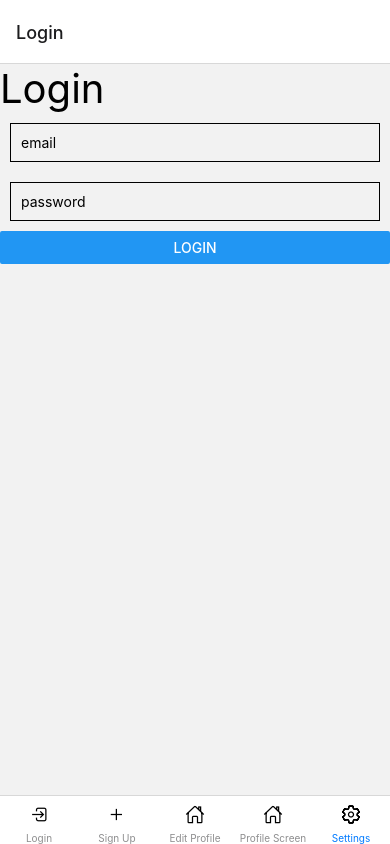
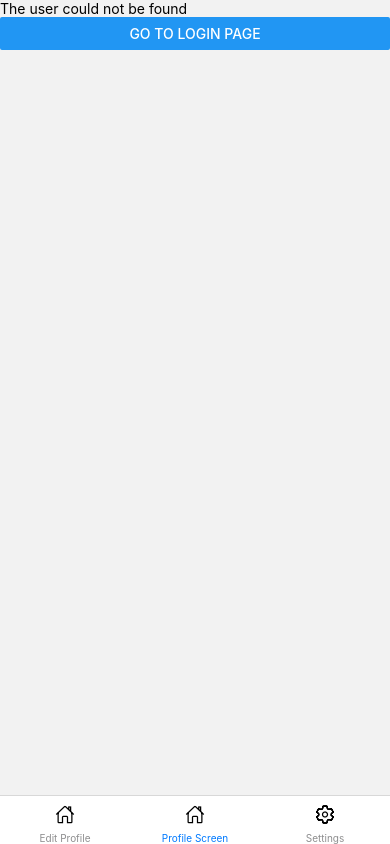
Before and after one commit to anda19ad/DediProjekt, a React Native app: screen / in a window 390 px wide. Built offline with nearby package versions, Linux system fonts and the light colour scheme; no server answers.

Commit message:
Tab navigator depends ons whether your are logged in or not. Problems with the log in function..

```diff
--- a/App.js
+++ b/App.js
@@ -17,6 +17,7 @@ import {createStackNavigator} from "@react-navigation/stack";
 import {createBottomTabNavigator} from "@react-navigation/bottom-tabs";
 import {NavigationContainer} from "@react-navigation/native";
 import Ionicons from 'react-native-vector-icons/Ionicons';
+import {Button} from "react-native-web";
 
 
 const firebaseConfig = {
@@ -31,7 +32,7 @@ const firebaseConfig = {
 
 
 
-function App() {
+function App({navigation}) {
 
     //Initializing Firebase and making sure that only one firebase is initialized
   if (!firebase.apps.length) {
@@ -60,15 +61,14 @@ function App() {
         };
     }, []);
 
-    //if the user is not logged in return to BeforeLogin
-    if (user.loggedIn){
+    //if the user is not logged in return to BeforeLogin. Seeing some trouble with directing outside the stacknavigator!
+    /*if (user.loggedIn){
         return <ProfileScreen/>
-    }
+    }*/
     //return user.loggedIn ? <ProfileScreen /> : <BeforeLogin/> ;
 
     const Stack = createStackNavigator ();
     const Tab = createBottomTabNavigator();
-
 
     const stackNav = ()=> {
         return(
@@ -81,15 +81,29 @@ function App() {
         )
     };
 
+    const forNavigationContainer = ()=>{
+        if(user.loggedIn){
+            return(
+                <Tab.Navigator initialRouteName = "Login">
+                    <Tab.Screen name={'Login'} component={LogIn} options={{tabBarIcon: () => ( <Ionicons name="log-in-outline" size={20} />),headerShown:null}}/>
+                    <Tab.Screen name={'Sign Up'} component={SignUp} options={{tabBarIcon: () => ( <Ionicons name="add" size={20} />),headerShown:null}}/>
+                </Tab.Navigator>
+        )
+
+        }else{
+            return(
+                <Tab.Navigator initialRouteName = "Profile Screen">
+                    <Tab.Screen name={'Edit Profile'} component={EditProfile} options={{tabBarIcon: () => ( <Ionicons name="home-outline" size={20} />),headerShown:null}}/>
+                    <Tab.Screen name={'Profile Screen'} component={ProfileScreen} options={{tabBarIcon: () => ( <Ionicons name="home-outline" size={20} />),headerShown:null}}/>
+                    <Tab.Screen name={'Settings'} component={stackNav} options={{tabBarIcon: () => ( <Ionicons name="settings-outline" size={20} />),headerShown:null}}/>
+                </Tab.Navigator>
+                )
+        }
+    };
+
   return (
       <NavigationContainer>
-          <Tab.Navigator initialRouteName = "Settings">
-              <Tab.Screen name={'Login'} component={LogIn} options={{tabBarIcon: () => ( <Ionicons name="log-in-outline" size={20} />),headerShown:null}}/>
-              <Tab.Screen name={'Sign Up'} component={SignUp} options={{tabBarIcon: () => ( <Ionicons name="add" size={20} />),headerShown:null}}/>
-              <Tab.Screen name={'Edit Profile'} component={EditProfile} options={{tabBarIcon: () => ( <Ionicons name="home-outline" size={20} />),headerShown:null}}/>
-              <Tab.Screen name={'Profile Screen'} component={ProfileScreen} options={{tabBarIcon: () => ( <Ionicons name="home-outline" size={20} />),headerShown:null}}/>
-              <Tab.Screen name={'Settings'} component={stackNav} options={{tabBarIcon: () => ( <Ionicons name="settings-outline" size={20} />),headerShown:null}}/>
-          </Tab.Navigator>
+          {forNavigationContainer()}
       </NavigationContainer>
   );
 
--- a/Components/EditProfile.js
+++ b/Components/EditProfile.js
@@ -1,11 +1,25 @@
 import React from 'react';
-import { StyleSheet, Text, View } from 'react-native';
+import {Button, StyleSheet, Text, View} from 'react-native';
 import firebase from "firebase";
 
 export default function App() {
     //Function for getting current user ID so the information can be changed
     const seeCurrentUser = () => {
 
+    }
+
+    const navigateToLogin = () =>{
+        navigation.navigate('Login')
+    };
+
+    //If it is not possible to access the wanted user
+    if (!firebase.auth().currentUser) {
+        //Button for going back to login page if user is not logged ind
+        return (
+            <View><Text>The user could not be found</Text>
+                <Button onPress={()=>navigateToLogin()} title="Go to login page"/>
+            </View>
+        )
     }
 
     //Variable containing the currentUser
--- a/Components/ProfileScreen.js
+++ b/Components/ProfileScreen.js
@@ -30,14 +30,12 @@ function ProfileScreen({navigation}) {
 
     //If it is not possible to access the wanted user
     if (!firebase.auth().currentUser) {
+        //Button for going back to login page if user is not logged ind
         return (
             <View><Text>The user could not be found</Text>
                 <Button onPress={()=>navigateToLogin()} title="Go to login page"/>
             </View>
             )
-
-        //Button for going back to login page
-
     }
 
     return (
@@ -48,8 +46,8 @@ function ProfileScreen({navigation}) {
                 <Button onPress={() => editProfile()} title="Edit your Profile"/>
                 <InterestList/>
             </View>
+        );
 
-    );
 }
 
 const styles = StyleSheet.create({
```
Lines whose indentation alone changed are shown as unchanged.
